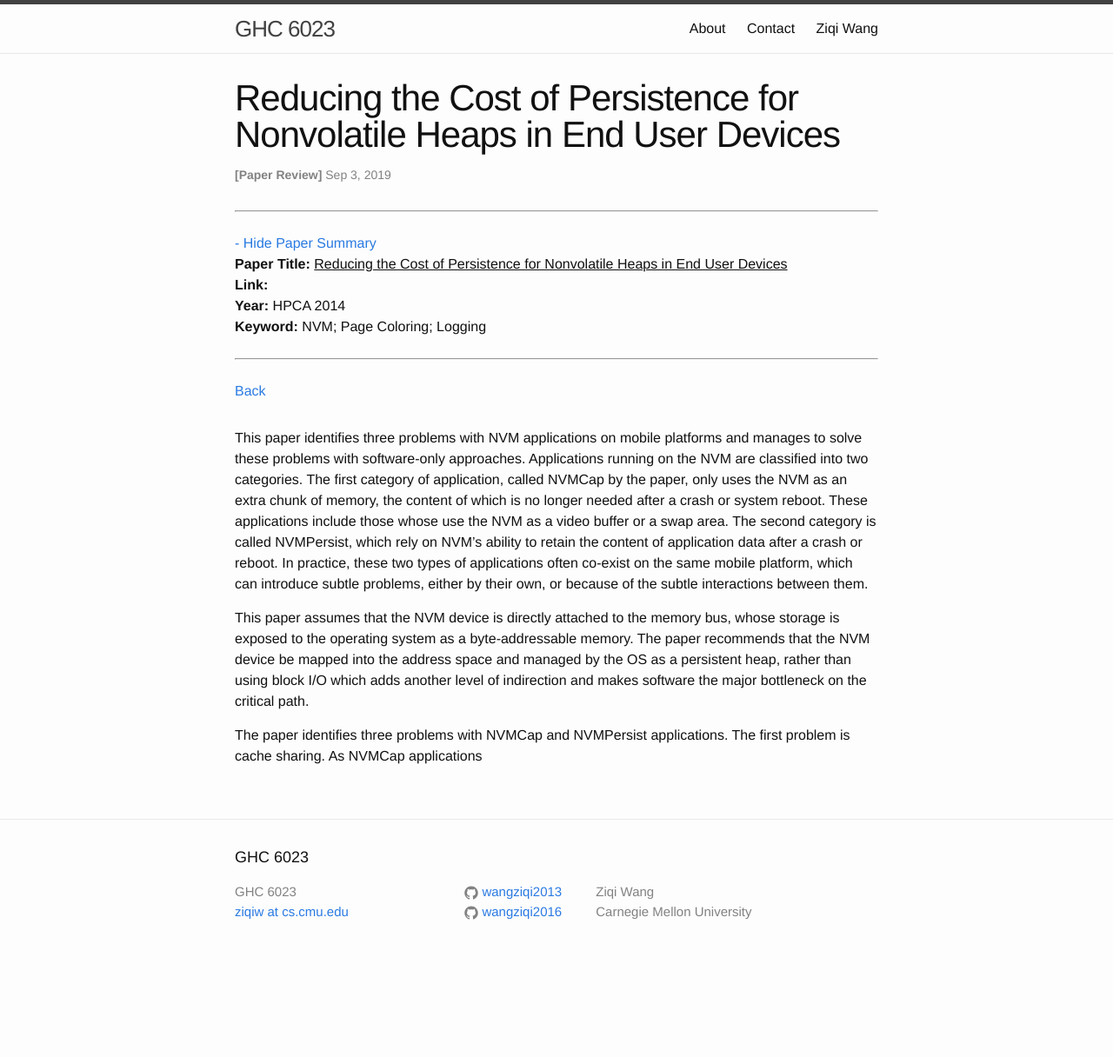
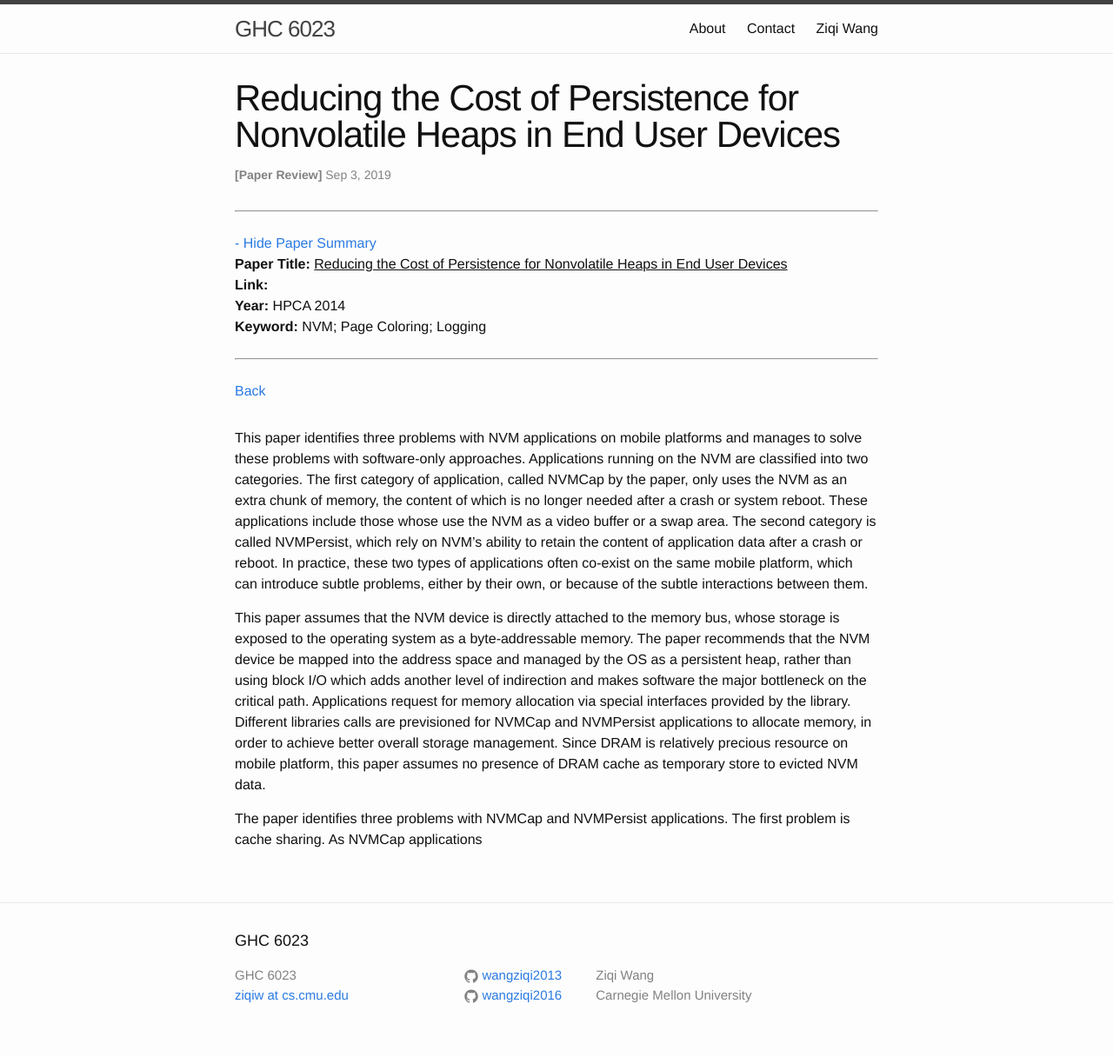
Before and after one commit to wangziqi2013/wangziqi2013.github.io, a Jekyll site: the page built from _posts/2019-09-02-Reducing-the-cost-of-persistence-for-nonvolatile-heaps-in-end-user-devices.markdown, in a window 1280 px wide. Shown: the whole page at 87% size. Built offline with Jekyll 4.4.1, drawn with Linux system fonts in a browser that asks for light colours; before the commit the page ends 1120 px from its top, so only the background shows below that.

Commit message:
Finish assumption

```diff
--- a/_posts/2019-09-02-Reducing-the-cost-of-persistence-for-nonvolatile-heaps-in-end-user-devices.markdown
+++ b/_posts/2019-09-02-Reducing-the-cost-of-persistence-for-nonvolatile-heaps-in-end-user-devices.markdown
@@ -25,7 +25,10 @@ between them.
 This paper assumes that the NVM device is directly attached to the memory bus, whose storage is exposed to the operating
 system as a byte-addressable memory. The paper recommends that the NVM device be mapped into the address space and managed
 by the OS as a persistent heap, rather than using block I/O which adds another level of indirection and makes software
-the major bottleneck on the critical path.
+the major bottleneck on the critical path. Applications request for memory allocation via special interfaces provided by
+the library. Different libraries calls are previsioned for NVMCap and NVMPersist applications to allocate memory, in order
+to achieve better overall storage management. Since DRAM is relatively precious resource on mobile platform, this paper
+assumes no presence of DRAM cache as temporary store to evicted NVM data.
 
 The paper identifies three problems with NVMCap and NVMPersist applications. The first problem is cache sharing. As
 NVMCap applications
```
